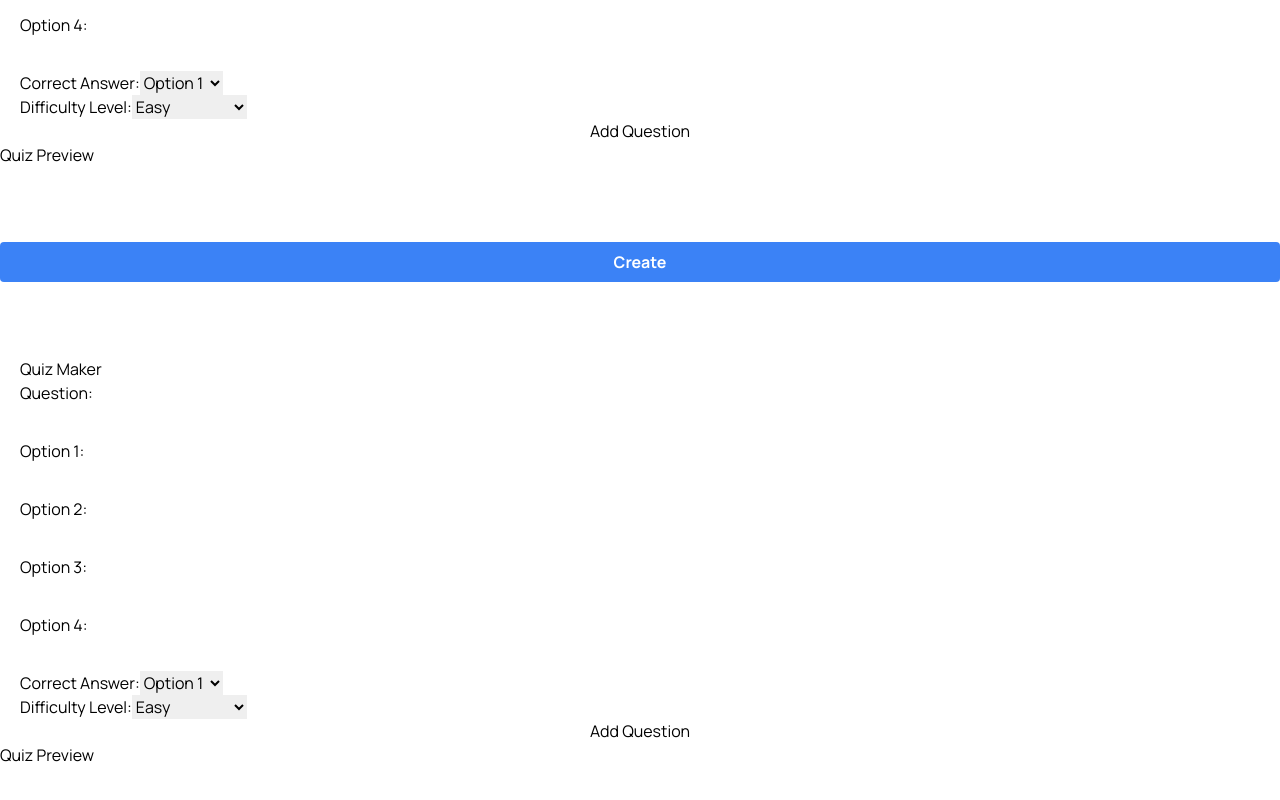
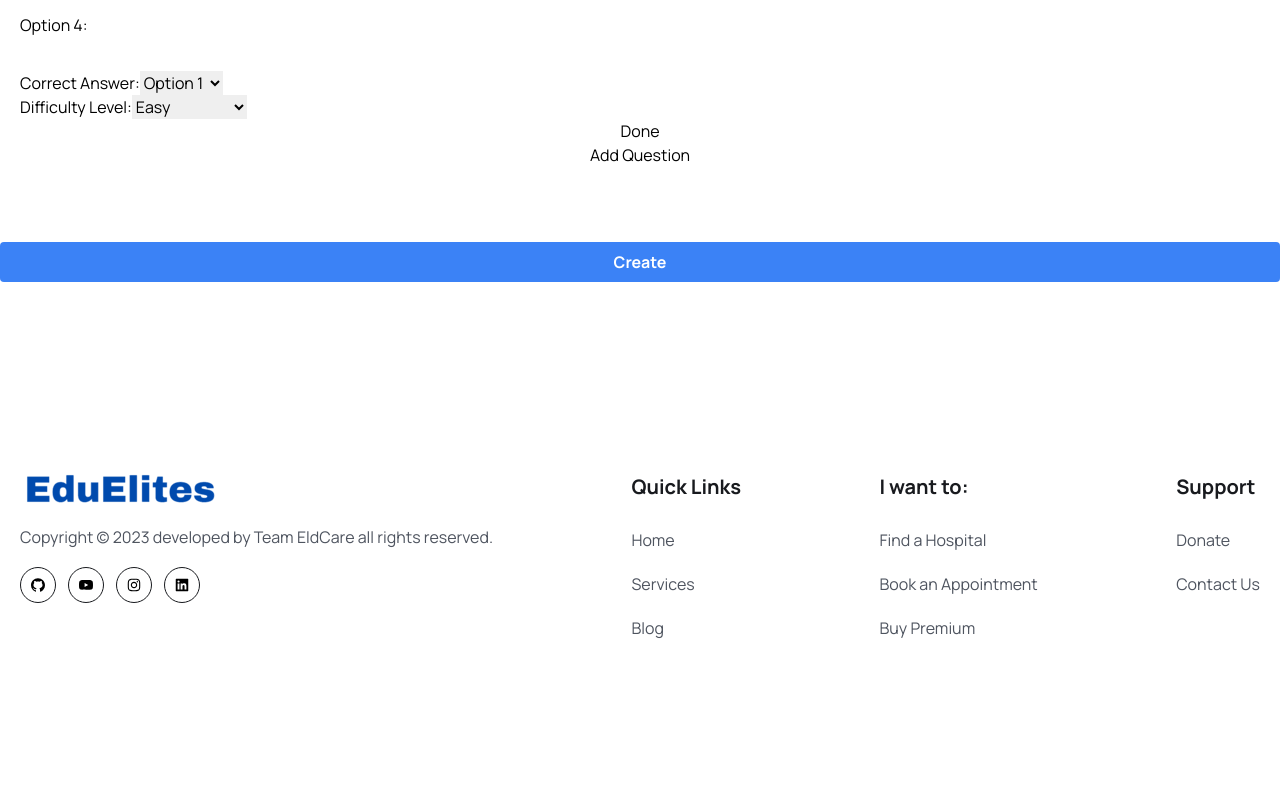
Before and after one commit to Anikesh02/Edu-Elites, a React (Vite) app in the folder frontend/: page /create-course in a window 1280 px wide. Shown: the part 740-1540 px from the top of the page. After the commit the page ends 1463 px from the top, so only its background shows below. Built offline with nearby package versions, Linux system fonts and the light colour scheme.

Commit message:
createCourse

```diff
--- a/frontend/src/components/TestApp/TestApp.jsx
+++ b/frontend/src/components/TestApp/TestApp.jsx
@@ -1,6 +1,13 @@
 import React, { useState } from 'react';
+import { getFirestore, setDoc, doc, getDoc, collection, addDoc, updateDoc } from 'firebase/firestore';
+import { useUser } from '../../UserContext.jsx';
+import { db , updateCollection} from '../../firebase.js';
+
 
 const QuizComponent = () => {
+
+  const { user, updateUser } = useUser();
+
   const quizQuestions = [
     "When you're trying to understand a complex concept, do you find that you:",
     "What type of educational content engages you the most?",
@@ -25,6 +32,8 @@ const QuizComponent = () => {
     ["A. Through writing, such as essays or blog posts.", "B. Through verbal communication, like discussions or presentations.", "C. Through visual elements like diagrams or charts.", "D. I adapt my communication style based on the situation."],
   ];
 
+  const [numResponses, setNumResponses] = useState(0);
+
   const [learningStyles, setLearningStyles] = useState({
     Visual: 0,
     Auditory: 0,
@@ -36,10 +45,14 @@ const QuizComponent = () => {
 
     if (response === "1") {
       updatedLearningStyles["Visual"] += 1;
+      setNumResponses(numResponses + 1);
     } else if (response === "2") {
       updatedLearningStyles["Auditory"] += 1;
+      setNumResponses(numResponses + 1);
+
     } else if (response === "3") {
       updatedLearningStyles["Reading/Writing"] += 1;
+      setNumResponses(numResponses + 1);
     }
 
     setLearningStyles(updatedLearningStyles);
@@ -50,16 +63,43 @@ const QuizComponent = () => {
     null
   );
 
-  // Function to save answers as an object and log it to the console
   const saveAnswers = () => {
     const answersObject = {};
 
+    console.log(user?.uid);
+
+    if (!user || !user.uid) {
+        console.error("User or user ID is null or undefined.");
+        return; // Stop execution if user or user ID is not available
+    }
+
+    const docRef = doc(db, "users", user.uid);
+
+    updateDoc(docRef, { learningStyle: dominantStyle });
+
     quizQuestions.forEach((question, index) => {
-      answersObject[question] = quizAnswers[index][learningStyles[dominantStyle] - 1];
+        answersObject[question] = quizAnswers[index][learningStyles[dominantStyle] - 1];
     });
 
     console.log(answersObject);
-  };
+};
+
+
+  const DominantLearnStyle = () => {
+    if (numResponses === 9) {
+      return (
+        <div className="mt-4">
+          <p className="font-bold text-lg">Your dominant learning style is {dominantStyle}!</p>
+          <button
+            onClick={saveAnswers}
+            className="mt-4 px-4 py-2 bg-blue-500 hover:bg-blue-600 text-white rounded-lg shadow-lg"
+          >
+            Save Answers
+          </button>
+        </div>
+      );
+    }
+  }
 
   return (
     <div className="max-w-xl mx-auto p-4 bg-gray-100 rounded-lg shadow-lg">
@@ -82,9 +122,7 @@ const QuizComponent = () => {
           ))}
         </div>
       ))}
-      <div className="mt-4">
-        <p className="font-bold text-xl">Your Dominant Learning Style is: {dominantStyle}</p>
-      </div>
+      <DominantLearnStyle />
     </div>
   );
 };
--- a/frontend/src/components/teacherDashboard/CreateCourse.jsx
+++ b/frontend/src/components/teacherDashboard/CreateCourse.jsx
@@ -10,6 +10,16 @@ function CreateCourse() {
     const [courseImages, setCourseImages] = useState([]);
     const [courseVideos, setCourseVideos] = useState([]);
     const [courses, setCourses] = useState([]); // Array to store multiple courses
+    const [quizData, setQuizData] = useState({
+        question: '',
+        option1: '',
+        option2: '',
+        option3: '',
+        option4: '',
+        correct_ans: '',
+        difficulty: ''
+    })
+
 
     const handleCourseTitleChange = (e) => {
         setCourseTitle(e.target.value);
@@ -17,6 +27,15 @@ function CreateCourse() {
 
     const handleCourseDescriptionChange = (e) => {
         setCourseDescription(e.target.value);
+    };
+
+    const handleInputChange = (e) => {
+        setQuizData({ ...quizData, [e.target.name]: e.target.value });
+    };
+
+    const submitHandler = (e) => {
+        e.preventDefault();
+        setQuizData(quizData);
     };
 
     const handleFileUpload = (e) => {
@@ -79,21 +98,37 @@ function CreateCourse() {
                 description: courseDescription,
                 images: courseImages,
                 videos: courseVideos,
+                quiz: {
+                    questions: quizData, // Add quiz questions here
+                    // Add other quiz-related properties as needed
+                },
             };
-            console.log(newCourse)
+            console.log(newCourse);
+
+            // You can add quiz questions to the newCourse.quiz.questions array based on your logic
+
             uploadCourse(newCourse).then(() => {
                 console.log("Course uploaded successfully");
             });
+
+
+
+
 
             setCourses([...courses, newCourse]);
             setCourseTitle("");
             setCourseDescription("");
             setCourseImages([]);
             setCourseVideos([]);
+
+
+
+
         } catch (error) {
             console.error(error.message);
         }
     };
+
 
     return (
         <div>
@@ -193,24 +228,24 @@ function CreateCourse() {
             <section>
                 <div className="container">
                     <h1>Quiz Maker</h1>
-                    <form id="quiz-form">
+                    <form id="quiz-form" onSubmit={submitHandler}>
                         <div className="question">
                             <label htmlFor="question-text">Question:</label>
-                            <input type="text" id="question-text" name="question" required />
+                            <input type="text" id="question-text" name="question" required onChange={handleInputChange} />
                         </div>
                         <div className="answer-section">
                             <label htmlFor="option1">Option 1:</label>
-                            <input type="text" id="option1" name="options" required />
+                            <input type="text" id="option1" name="options" required onChange={handleInputChange} />
                             <label htmlFor="option2">Option 2:</label>
-                            <input type="text" id="option2" name="options" required />
+                            <input type="text" id="option2" name="options" required onChange={handleInputChange} />
                             <label htmlFor="option3">Option 3:</label>
-                            <input type="text" id="option3" name="options" required />
+                            <input type="text" id="option3" name="options" required onChange={handleInputChange} />
                             <label htmlFor="option4">Option 4:</label>
-                            <input type="text" id="option4" name="options" required />
+                            <input type="text" id="option4" name="options" required onChange={handleInputChange} />
                         </div>
                         <div className="correct-answer">
                             <label htmlFor="correct-answer">Correct Answer:</label>
-                            <select id="correct-answer" name="correct-answer" required>
+                            <select id="correct-answer" name="correct-answer" required onChange={handleInputChange}>
                                 <option value="option1">Option 1</option>
                                 <option value="option2">Option 2</option>
                                 <option value="option3">Option 3</option>
@@ -218,19 +253,19 @@ function CreateCourse() {
                             </select>
                         </div>
                         <div className="difficulty-level">
-                            <label htmlFor="difficulty">Difficulty Level:</label>
-                            <select id="difficulty" name="difficulty" required>
+                            <label htmlFor="difficulty" >Difficulty Level:</label>
+                            <select id="difficulty" name="difficulty" required onChange={handleInputChange} >
                                 <option value="easy">Easy</option>
                                 <option value="intermediate">Intermediate</option>
                                 <option value="hard">Hard</option>
                             </select>
                         </div>
-                        <button type="submit">Add Question</button>
+                        <button type="submit">Done</button>
+                        <button>Add Question</button>
                     </form>
                 </div>
-                <div id="quiz-preview">
-                    <h2>Quiz Preview</h2>
-                </div>
+
+
             </section>
             <div className="space-y-4">
                 <button
@@ -240,51 +275,14 @@ function CreateCourse() {
                 </button>
                 {/* Add other elements or details on the right side */}
             </div>
-        <section>
-        <div className="container">
-          <h1>Quiz Maker</h1>
-          <form id="quiz-form">
-            <div className="question">
-              <label htmlFor="question-text">Question:</label>
-              <input type="text" id="question-text" name="question" required />
-            </div>
-            <div className="answer-section">
-              <label htmlFor="option1">Option 1:</label>
-              <input type="text" id="option1" name="options" required />
-              <label htmlFor="option2">Option 2:</label>
-              <input type="text" id="option2" name="options" required />
-              <label htmlFor="option3">Option 3:</label>
-              <input type="text" id="option3" name="options" required />
-              <label htmlFor="option4">Option 4:</label>
-              <input type="text" id="option4" name="options" required />
-            </div>
-            <div className="correct-answer">
-              <label htmlFor="correct-answer">Correct Answer:</label>
-              <select id="correct-answer" name="correct-answer" required>
-                <option value="option1">Option 1</option>
-                <option value="option2">Option 2</option>
-                <option value="option3">Option 3</option>
-                <option value="option4">Option 4</option>
-              </select>
-            </div>
-            <div className="difficulty-level">
-              <label htmlFor="difficulty">Difficulty Level:</label>
-              <select id="difficulty" name="difficulty" required>
-                <option value="easy">Easy</option>
-                <option value="intermediate">Intermediate</option>
-                <option value="hard">Hard</option>
-              </select>
-            </div>
-            <button type="submit">Add Question</button>
-          </form>
+            <section>
+
+            </section>
         </div>
-        <div id="quiz-preview">
-          <h2>Quiz Preview</h2>
-        </div>
-      </section>
-      </div>
 
     );
 }
 
+
+
 export default CreateCourse;
--- a/frontend/src/firebase.js
+++ b/frontend/src/firebase.js
@@ -118,5 +118,8 @@ async function uploadCourse(course) {
 }
 
 
-export { createUser, logInUser, auth , uploadCourse, getParameters};
+const updateCollection = (docRef, data) => updateDoc(doc(db, 'users', docRef), data);
+
+
+export { createUser, logInUser, auth , uploadCourse, getParameters, updateCollection, db};
 export default app;
```
